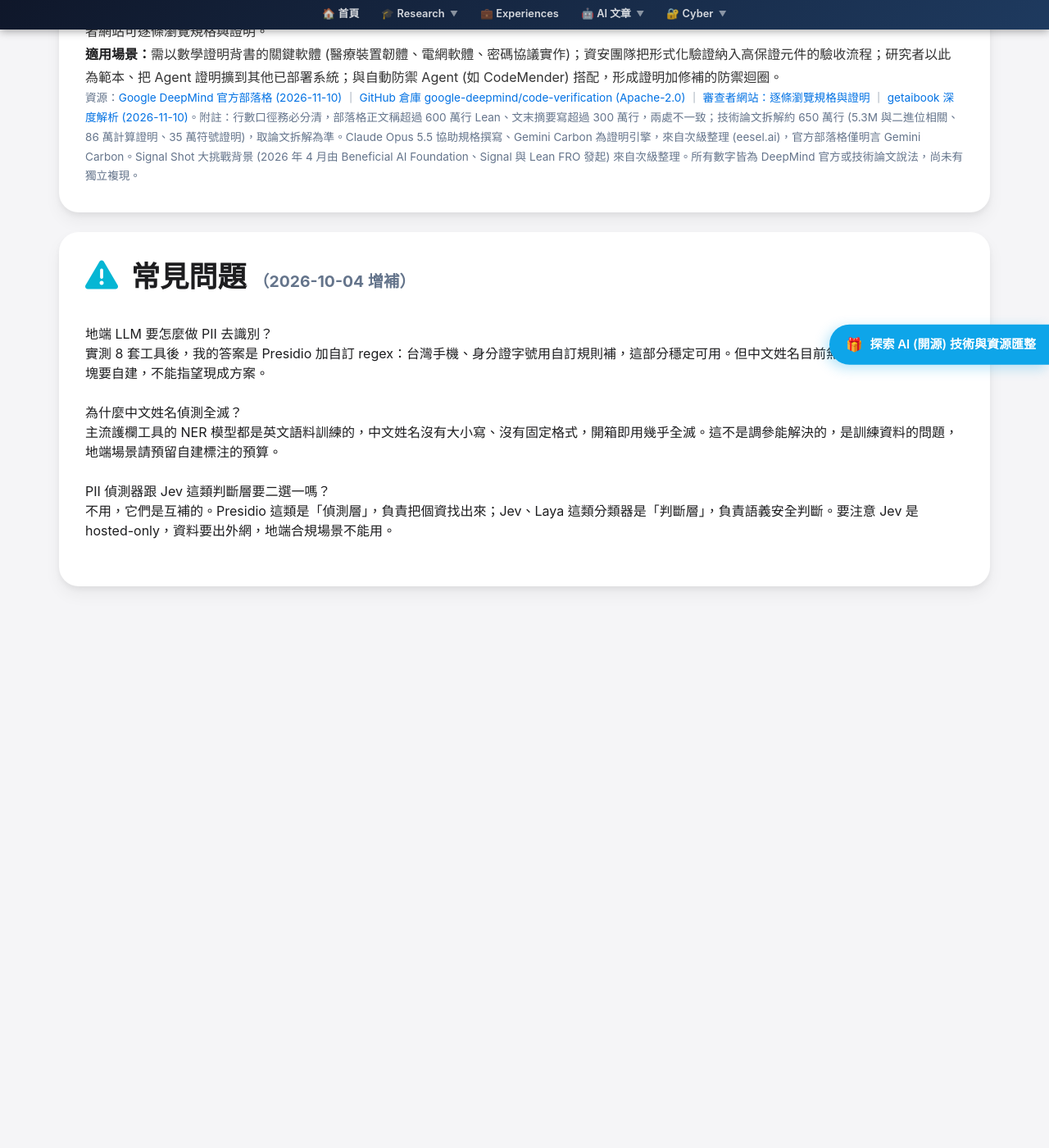
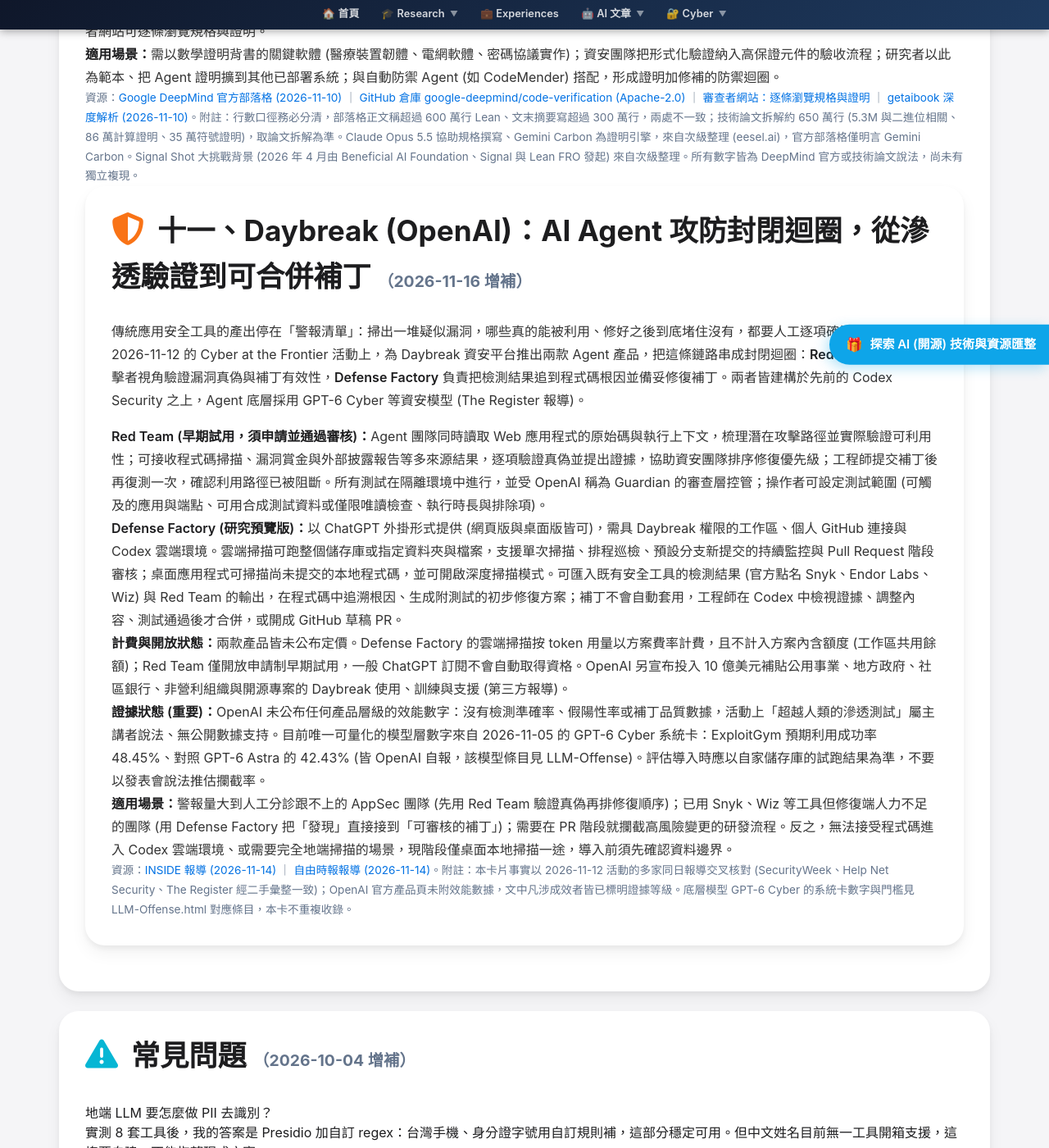
Before and after one commit to Deep-Learning-101/TonTon, a Jekyll site: the page Cyber/LLM-Guard.html, which Jekyll copies as it is, in a window 1280 px wide and 1400 px high, scrolled down 41293 px. Shown: the whole window at 82% size. Built offline with Jekyll 4.4.1, drawn with Linux system fonts in a browser that asks for light colours; nearby versions of some CDN libraries; before the commit the page ends 42064 px from its top, so only the background shows below that.

Commit message:
LLM-Guard 新增第十一節 Daybreak（台帳看板標記批次 2026-11-20）

```diff
--- a/Cyber/LLM-Guard.html
+++ b/Cyber/LLM-Guard.html
@@ -1916,6 +1916,21 @@ Verdict: Unsafe</code></pre>
                 </ul>
                 <p style="font-size:0.85em; color:#64748b;">資源：<a href="https://deepmind.google/blog/introducing-alphaproof-code/">Google DeepMind 官方部落格 (2026-11-10)</a> ｜ <a href="https://github.com/google-deepmind/code-verification">GitHub 倉庫 google-deepmind/code-verification (Apache-2.0)</a> ｜ <a href="https://google-deepmind.github.io/code-verification/">審查者網站：逐條瀏覽規格與證明</a> ｜ <a href="https://getaibook.com/news/alphaproof-code-signal-libsignal-machine-code-lean-proofs/">getaibook 深度解析 (2026-11-10)</a>。附註：行數口徑務必分清，部落格正文稱超過 600 萬行 Lean、文末摘要寫超過 300 萬行，兩處不一致；技術論文拆解約 650 萬行 (5.3M 與二進位相關、86 萬計算證明、35 萬符號證明)，取論文拆解為準。Claude Opus 5.5 協助規格撰寫、Gemini Carbon 為證明引擎，來自次級整理 (eesel.ai)，官方部落格僅明言 Gemini Carbon。Signal Shot 大挑戰背景 (2026 年 4 月由 Beneficial AI Foundation、Signal 與 Lean FRO 發起) 來自次級整理。所有數字皆為 DeepMind 官方或技術論文說法，尚未有獨立複現。</p>
             </div>
+
+<div class="bento-box motion-div">
+            <h2 class="bento-title-large" id="daybreak"><i class="fas fa-shield-alt icon-large mr-4 text-orange-500"></i>十一、Daybreak (OpenAI)：AI Agent 攻防封閉迴圈，從滲透驗證到可合併補丁 <span style="font-size:0.55em; color:#64748b;">（2026-11-16 增補）</span></h2>
+            <div class="bento-text">
+                <p>傳統應用安全工具的產出停在「警報清單」：掃出一堆疑似漏洞，哪些真的能被利用、修好之後到底堵住沒有，都要人工逐項確認。OpenAI 於 2026-11-12 的 Cyber at the Frontier 活動上，為 Daybreak 資安平台推出兩款 Agent 產品，把這條鏈路串成封閉迴圈：<strong>Red Team</strong> 負責以攻擊者視角驗證漏洞真偽與補丁有效性，<strong>Defense Factory</strong> 負責把檢測結果追到程式碼根因並備妥修復補丁。兩者皆建構於先前的 Codex Security 之上，Agent 底層採用 GPT-6 Cyber 等資安模型 (The Register 報導)。</p>
+                <ul>
+                    <li><strong>Red Team (早期試用，須申請並通過審核)：</strong>Agent 團隊同時讀取 Web 應用程式的原始碼與執行上下文，梳理潛在攻擊路徑並實際驗證可利用性；可接收程式碼掃描、漏洞賞金與外部披露報告等多來源結果，逐項驗證真偽並提出證據，協助資安團隊排序修復優先級；工程師提交補丁後再復測一次，確認利用路徑已被阻斷。所有測試在隔離環境中進行，並受 OpenAI 稱為 Guardian 的審查層控管；操作者可設定測試範圍 (可觸及的應用與端點、可用合成測試資料或僅限唯讀檢查、執行時長與排除項)。</li>
+                    <li><strong>Defense Factory (研究預覽版)：</strong>以 ChatGPT 外掛形式提供 (網頁版與桌面版皆可)，需具 Daybreak 權限的工作區、個人 GitHub 連接與 Codex 雲端環境。雲端掃描可跑整個儲存庫或指定資料夾與檔案，支援單次掃描、排程巡檢、預設分支新提交的持續監控與 Pull Request 階段審核；桌面應用程式可掃描尚未提交的本地程式碼，並可開啟深度掃描模式。可匯入既有安全工具的檢測結果 (官方點名 Snyk、Endor Labs、Wiz) 與 Red Team 的輸出，在程式碼中追溯根因、生成附測試的初步修復方案；補丁不會自動套用，工程師在 Codex 中檢視證據、調整內容、測試通過後才合併，或開成 GitHub 草稿 PR。</li>
+                    <li><strong>計費與開放狀態：</strong>兩款產品皆未公布定價。Defense Factory 的雲端掃描按 token 用量以方案費率計費，且不計入方案內含額度 (工作區共用餘額)；Red Team 僅開放申請制早期試用，一般 ChatGPT 訂閱不會自動取得資格。OpenAI 另宣布投入 10 億美元補貼公用事業、地方政府、社區銀行、非營利組織與開源專案的 Daybreak 使用、訓練與支援 (第三方報導)。</li>
+                    <li><strong>證據狀態 (重要)：</strong>OpenAI 未公布任何產品層級的效能數字：沒有檢測準確率、假陽性率或補丁品質數據，活動上「超越人類的滲透測試」屬主講者說法、無公開數據支持。目前唯一可量化的模型層數字來自 2026-11-05 的 GPT-6 Cyber 系統卡：ExploitGym 預期利用成功率 48.45%、對照 GPT-6 Astra 的 42.43% (皆 OpenAI 自報，該模型條目見 LLM-Offense)。評估導入時應以自家儲存庫的試跑結果為準，不要以發表會說法推估攔截率。</li>
+                    <li><strong>適用場景：</strong>警報量大到人工分診跟不上的 AppSec 團隊 (先用 Red Team 驗證真偽再排修復順序)；已用 Snyk、Wiz 等工具但修復端人力不足的團隊 (用 Defense Factory 把「發現」直接接到「可審核的補丁」)；需要在 PR 階段就攔截高風險變更的研發流程。反之，無法接受程式碼進入 Codex 雲端環境、或需要完全地端掃描的場景，現階段僅桌面本地掃描一途，導入前須先確認資料邊界。</li>
+                </ul>
+                <p style="font-size:0.85em; color:#64748b;">資源：<a href="https://www.inside.com.tw/article/42910-openai-daybreak-defense-factory-red-team-automated-patching-cyber-at-the-frontier">INSIDE 報導 (2026-11-14)</a> ｜ <a href="https://news.ltn.com.tw/news/aichannel/breakingnews/5640911">自由時報報導 (2026-11-14)</a>。附註：本卡片事實以 2026-11-12 活動的多家同日報導交叉核對 (SecurityWeek、Help Net Security、The Register 經二手彙整一致)；OpenAI 官方產品頁未附效能數據，文中凡涉成效者皆已標明證據等級。底層模型 GPT-6 Cyber 的系統卡數字與門檻見 LLM-Offense.html 對應條目，本卡不重複收錄。</p>
+            </div>
+        </div>
         </div>
 
         <div class="bento-box motion-div">
```
